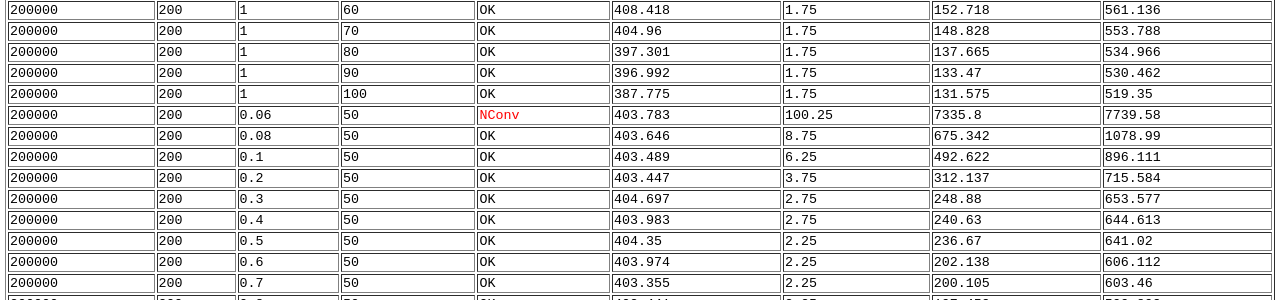
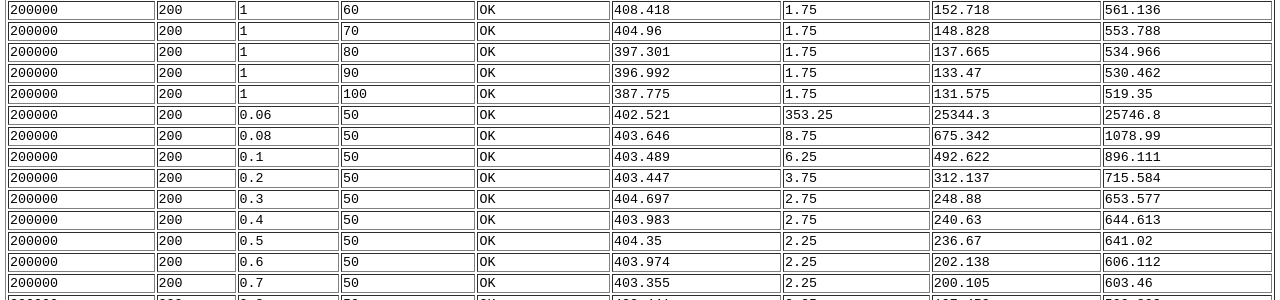
Before and after one commit to spikegpu/spikegpu.github.io, a Jekyll site: the page nightly_build/2015_04_19_spike_bbd_dense.html, which Jekyll copies as it is, in a window 1280 px wide. Shown: the part 430-730 px from the top of the page. Built offline with Jekyll 4.4.1, drawn with Linux system fonts in a browser that asks for light colours.

Commit message:
Small changes

```diff
--- a/nightly_build/2015_04_19_spike_bbd_dense.html
+++ b/nightly_build/2015_04_19_spike_bbd_dense.html
@@ -652,19 +652,19 @@ NOTES: <br>
 		<p> 50 </p>
 	</td>
 	<td style="border-style: inset;">
-<p> <FONT COLOR="Red">NConv </FONT> </p>
-</td>
-<td style="border-style: inset;">
-<p> 403.783 </p>
-</td>
-<td style="border-style: inset;">
-<p> 100.25 </p>
-</td>
-<td style="border-style: inset;">
-<p> 7335.8 </p>
-</td>
-<td style="border-style: inset;">
-<p> 7739.58 </p>
+		<p> OK </p>
+	</td>
+	<td style="border-style: inset;">
+		<p> 402.521 </p>
+	</td>
+	<td style="border-style: inset;">
+		<p> 353.25 </p>
+	</td>
+	<td style="border-style: inset;">
+		<p> 25344.3 </p>
+	</td>
+	<td style="border-style: inset;">
+		<p> 25746.8 </p>
 	</td>
 </tr>
 <tr valign=top>
```
Lines whose indentation alone changed are shown as unchanged.
